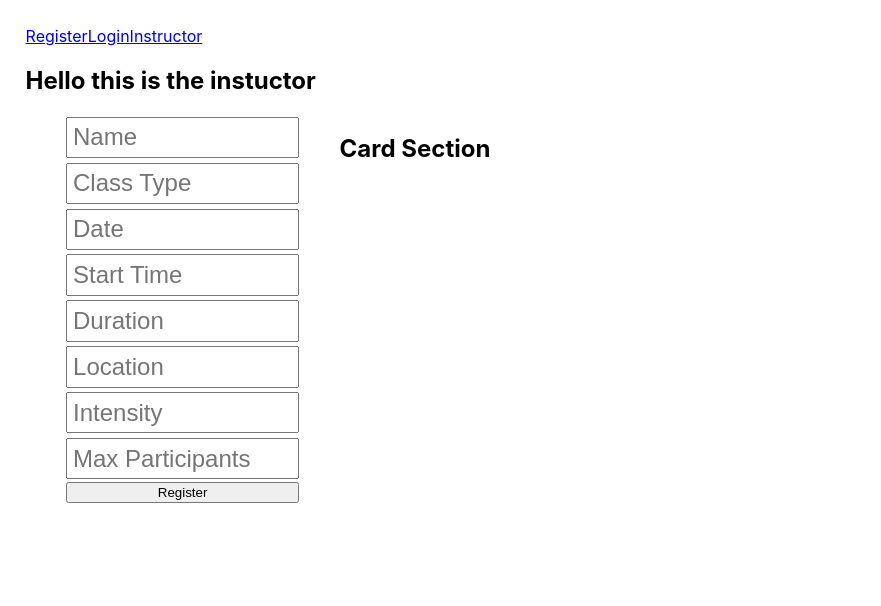
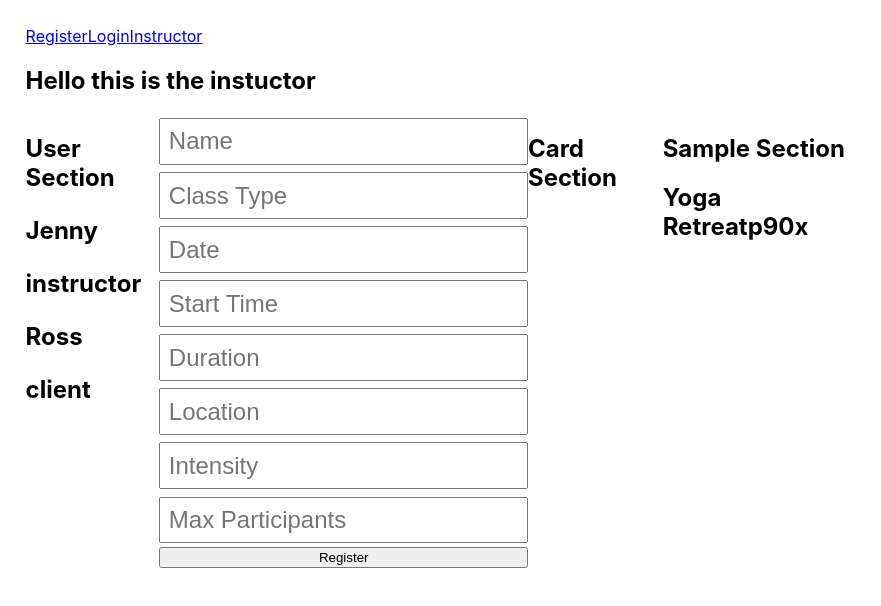
Before and after one commit to anywhere-fitness-ii/Front-End, a React (Create React App) app in the folder client/: page /instructor in a window 1280 px wide. Shown: the top 606 px of the page, without its empty margins (0-881 px from the left). Built offline with nearby package versions, Linux system fonts and the light colour scheme.

Commit message:
login aunthentication

```diff
--- a/client/src/components/Instructor.js
+++ b/client/src/components/Instructor.js
@@ -1,6 +1,8 @@
 import React, {useState, useEffect} from 'react'
 import Card from './Card'
 import AddClass from './AddClass'
+import Sample from './Sample'
+import User from './User'
 
 
 const infoData =[{
@@ -18,15 +20,43 @@ const infoData =[{
   event_code: '7890',
   }]
 
+
+  const instrData = [{
+    instrID: 0,
+    name:'Jenny',
+    role:'instructor',
+    age: '30',
+    height:'',
+    weight: '',
+    bio:'',
+    imageUrl:'',
+    event_post: []
+  },
+  {
+    instrID: 1,
+    name:'Ross',
+    role:'client',
+    age: '40',
+    height:'',
+    weight: '',
+    bio:'',
+    imageUrl:'',
+    event_post: []
+  }];
+
 const Instructor = () =>{
     const [data, setData] = useState([])
-    // const [data, setData] = useState([])
-
+    const [userData, setUserData] = useState([])
 
       useEffect(() => {
     //once get data inputs are created
     setData(infoData)
       }, [])
+
+      useEffect(() => {
+        //once get data inputs are created
+        setUserData(instrData)
+          }, [])
 
 console.log(data, 'data')
 return(
@@ -34,8 +64,11 @@ return(
             <h2>Hello this is the instuctor</h2>
 
 <div style={{display: 'inline-flex'}}>
+
+    <User userData={userData} />
     <AddClass />
     <Card />
+    <Sample data={data}/>
 
 </div>
 </div>
--- a/client/src/components/LoginForm.js
+++ b/client/src/components/LoginForm.js
@@ -1,5 +1,7 @@
 import React, { useState } from 'react';
 import styled from 'styled-components';
+import {useHistory} from 'react-router-dom'
+import axios from 'axios';
 
 //Styles to be moved to a separate file
 const FormContainer = styled.form`
@@ -17,9 +19,12 @@ const Input = styled.input`
 
 const LoginForm = (props) => {
   const [ inputValues, setInputValues ] = useState({
-    userName: '',
+    username: '',
     password: ''
   })
+
+  const history=useHistory();
+  console.log(history, 'history')
 
   const handleChange = (e) => {
     setInputValues({...inputValues, [e.target.name]: e.target.value})
@@ -29,14 +34,26 @@ const LoginForm = (props) => {
   const handleSubmit = (e) => {
     e.preventDefault();
     setInputValues({
-      userName: '',
+      username: '',
       password: ''
     })
   }
 
+  const login = e =>{
+    e.preventDefault()
+    axios
+    .post(`http://localhost:5555/api/login`, inputValues)
+    .then(res =>{
+      // console.log(res, 'res'); console.log(res.data, 'res.data'); console.log(res.data.payload, 'res.daa.payload')
+    window.localStorage.setItem('token', res.data.payload)
+    history.push('/instructor')
+    })
+    .catch(err=> err)
+  }
+
   return (
-    <FormContainer onSubmit={handleSubmit}>
-      <Input onChange={handleChange} type="text" name="userName" placeholder="Username" value={inputValues.userName}/>
+    <FormContainer onSubmit={login}>
+      <Input onChange={handleChange} type="text" name="username" placeholder="Username" value={inputValues.username}/>
       <Input onChange={handleChange} type="text" name="password" placeholder="Password" value={inputValues.password}/>
 
       <button type="submit">Login</button>
--- a/client/src/components/Sample.js
+++ b/client/src/components/Sample.js
@@ -1,8 +1,10 @@
 import React from 'react';
 
-const Sample = ()=>{
+const Sample = (props)=>{
+
     return(<div>
         <h2>Sample Section</h2>
+        <h2>{props.data.map(item=> item.event)}</h2>
     </div>)
 }
 
--- a/client/src/components/User.js
+++ b/client/src/components/User.js
@@ -0,0 +1,17 @@
+import React from 'react';
+
+const User = (props)=>{
+
+    console.log(props, 'user props')
+    return(<div>
+        <h2>User Section</h2>
+        <h2>{props.userData.map(item=> (
+            <div key={item.instrID}>
+                <p>{item.name}</p>
+                <p>{item.role}</p>
+            </div>))}</h2>
+
+    </div>)
+}
+
+export default User
--- a/client/src/utils/axiosWithAuth.js
+++ b/client/src/utils/axiosWithAuth.js
@@ -9,6 +9,6 @@ export const axiosWithAuth = () => {
     headers: {
       authorization: token
     },
-    baseURL: "http://localhost:5000/"
+    baseURL: "http://localhost:5555/"
   });
 };
```
